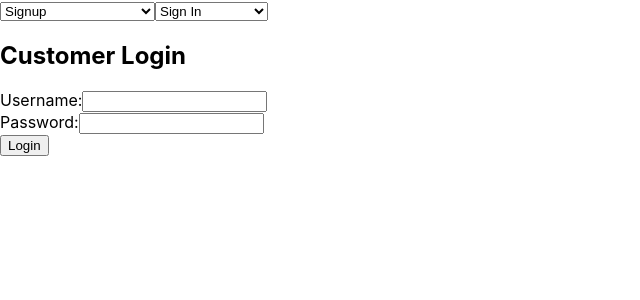
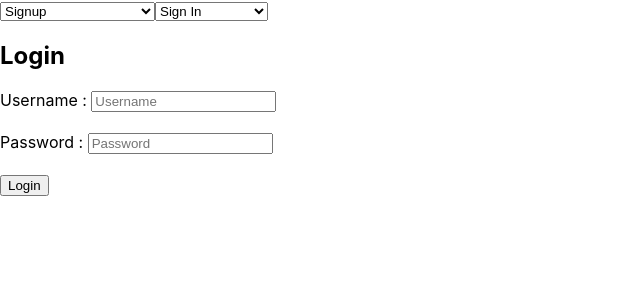
Before and after one commit to Kirisi15/Fuel_Station, a React (Create React App) app in the folder fuel_station_frontend/: page /cusLogin in a window 1280 px wide. Shown: the top 300 px of the page, without its empty margins (0-640 px from the left). Built offline with nearby package versions, Linux system fonts and the light colour scheme.

Commit message:
customer login corrected

```diff
--- a/fuel_station_frontend/src/customer/CustomerLogin.js
+++ b/fuel_station_frontend/src/customer/CustomerLogin.js
@@ -8,70 +8,71 @@ const CustomerLogin = () => {
     customerPassword: "",
   });
 
-  const [errorMessage, setErrorMessage] = useState("");
-  const navigate = useNavigate();
+  const [isLogin,setIsLogin] = useState(false);
 
-  const handleChange = (e) => {
-    const { name, value } = e.target;
-    setFormData({ ...formData, [name]: value });
-  };
 
-  const handleSubmit = async (e) => {
+
+
+
+  const handleLogin = async (e) => {
     e.preventDefault();
 
     try {
       const response = await axios.post(
-        "http://localhost:8080/api/customers/login",
-        {
-          customerUsername: formData.customerUsername,
-          customerPassword: formData.customerPassword,
+        "http://localhost:8080/api/customer/login",formData);
+
+       console.log("Backend Response: ",response.data);
+
+       if(response.data.customerUsername === formData.customerUsername){
+    setIsLogin(true);
+    alert("Login successful "+response.data.customerUsername);
+}else{
+  alert("Invalid username  or password");
 }
-      );
+    }catch(error){
+      console.error("Error:",error);
+      if(error.response && error.response.status === 401){
+        alert("Invalid username or password.");
+      } else{
+        alert("Login failed." +error.message);
+      }
+    }
 
-      // Assuming the API returns a customer object and token
-      const { customerId } = response.data;
-
-      // Save customerId to localStorage or state management (like Redux)
-      localStorage.setItem("customerId", customerId);
-
-      // Redirect to the Customer Dashboard
-      navigate(`/dashboard/${customerId}`);
-    } catch (error) {
-      setErrorMessage("Invalid username or password. Please try again.");
-    }
 };
 
-  return (
+return(
   <div>
-      <h2>Customer Login</h2>
-      {errorMessage && <p style={{ color: "red" }}>{errorMessage}</p>}
-      <form onSubmit={handleSubmit}>
+    {/* {
+    isLogin ? (
       <div>
-          <label htmlFor="customerUsername">Username:</label>
+        </div>
+    ):} */
+
+    (<form onSubmit={handleLogin}>
+      <h2>Login</h2>
+      <label htmlFor="customerUsername">Username : </label>
       <input
           type="text"
-            id="customerUsername"
-            name="customerUsername"
+          placeholder="Username"
           value={formData.customerUsername}
-            onChange={handleChange}
-            required
+          onChange={(e) => setFormData({ ...formData, customerUsername: e.target.value })}
       />
-        </div>
-        <div>
-          <label htmlFor="customerPassword">Password:</label>
+      <br/><br/>
+      <label htmlFor="customerPassword">Password : </label>
       <input
           type="password"
-            id="customerPassword"
-            name="customerPassword"
+          placeholder="Password"
           value={formData.customerPassword}
-            onChange={handleChange}
-            required
+          onChange={(e) => setFormData({ ...formData, customerPassword: e.target.value })}
       />
-        </div>
+      <br/><br/>
       <button type="submit">Login</button>
   </form>
+  )}
+
   </div>
 );
-};
+}
+
 
 export default CustomerLogin;
```
Also changed, not shown: 1 other file (tests, documents, lock files or other folders). Lines whose indentation alone changed are shown as unchanged.
